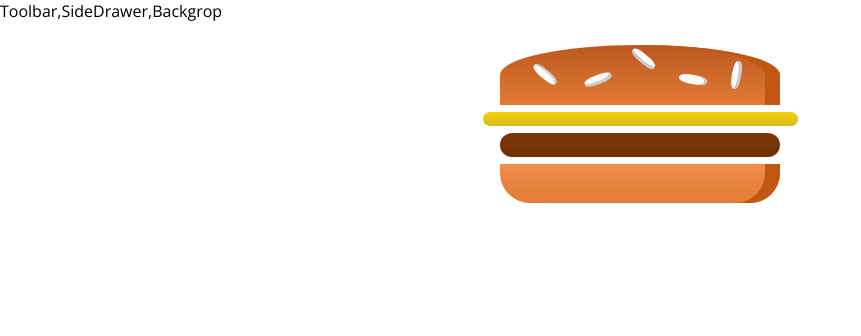
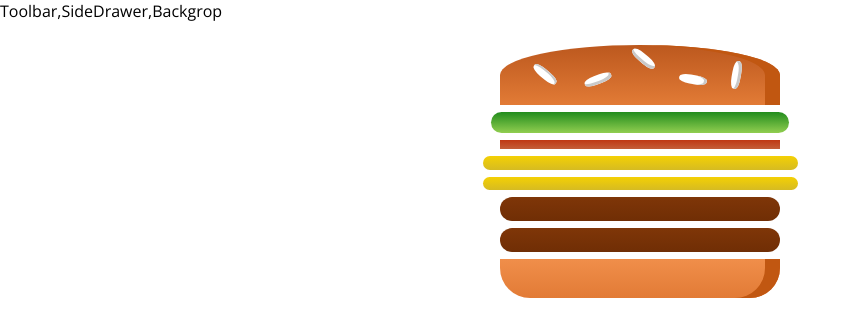
Before and after one commit to ChanakaR/burger-builder, a React app: page / in a window 1280 px wide. Shown: the top 336 px of the page, without its empty margins (0-861 px from the left). Built offline with nearby package versions, Linux system fonts and the light colour scheme.

Commit message:
added dynamic behaviour for ingredient rendering

```diff
--- a/src/components/Burger/Burger.js
+++ b/src/components/Burger/Burger.js
@@ -3,11 +3,17 @@ import classes from './Burger.css';
 import BurgerIngredient from './BurgerIngredient/BurgerIngredient';
 
 const burger = (props) => {
+    const transformedIngredients = Object.keys(props.ingredients)
+        .map(igKey=>{
+            return [...Array(props.ingredients[igKey])].map((_,i)=>{
+                return <BurgerIngredient type={igKey} key={igKey+i}></BurgerIngredient>
+            })
+        });
+
     return (
         <div className={classes.Burger}>
             <BurgerIngredient type="bread-top"></BurgerIngredient>
-            <BurgerIngredient type="cheese"></BurgerIngredient>
-            <BurgerIngredient type="meat"></BurgerIngredient>
+            {transformedIngredients}
             <BurgerIngredient type="bread-bottom"></BurgerIngredient>
         </div>
     );
```
